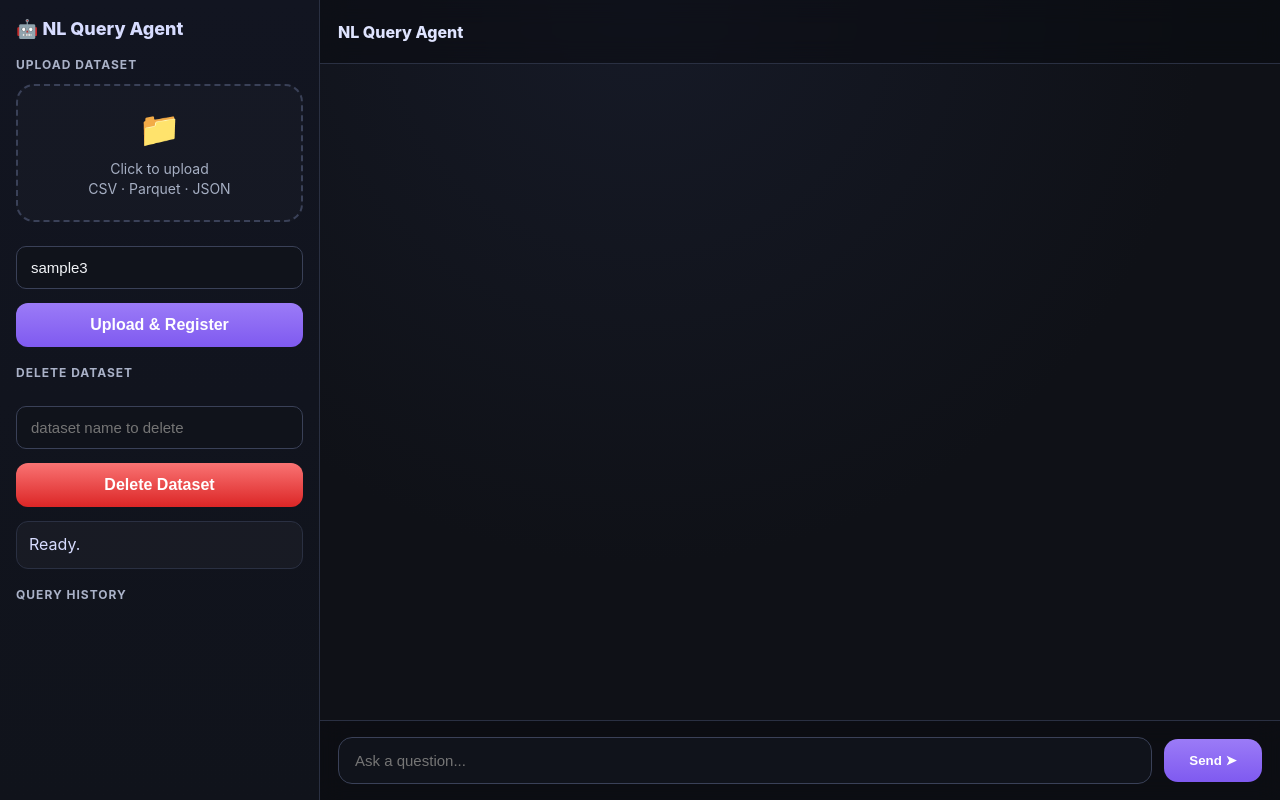
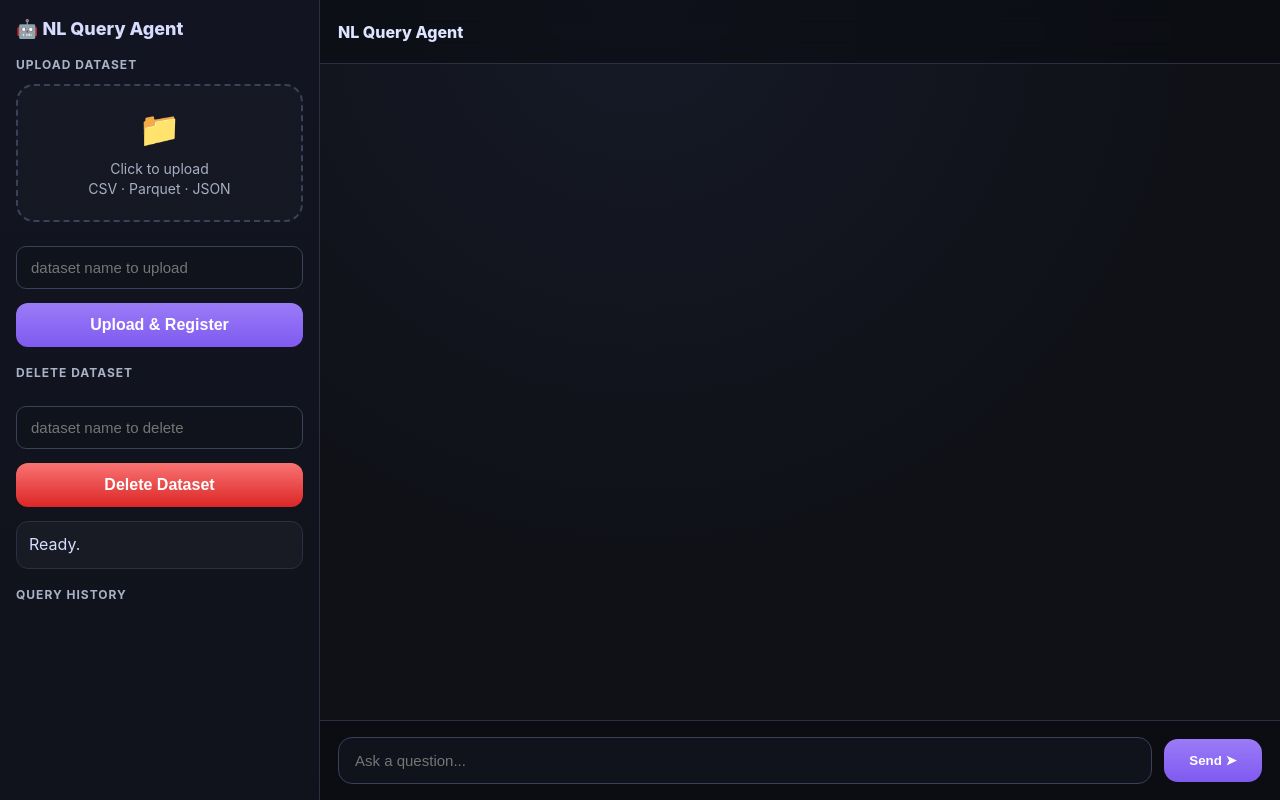
Before and after one commit to kkaustav/nl-query-agent, a FastAPI app: page / in a window 1280 px wide. Run offline with FastAPI, Linux system fonts and the light colour scheme.

Commit message:
Change dataset name input placeholder text
Updated the placeholder text for the dataset name input field to provide clearer guidance.

```diff
--- a/templates/index.html
+++ b/templates/index.html
@@ -25,7 +25,7 @@
       <div class="section-title">Upload Dataset</div>
       <div class="upload-card" id="uploadCard"><span class="upload-icon">📁</span><div class="upload-text">Click to upload<br>CSV · Parquet · JSON</div><input id="fileInput" class="hidden" type="file" accept=".csv,.parquet,.json" /></div>
       <div class="file-name" id="fileName"></div>
-      <input id="datasetName" class="input" type="text" placeholder="dataset name" value="sample3" />
+      <input id="datasetName" class="input" type="text" placeholder="dataset name to upload" />
       <button id="uploadBtn" class="button">Upload & Register</button>
       <div class="section-title">Delete Dataset</div>
       <input id="deleteDatasetName" class="input" type="text" placeholder="dataset name to delete" />
```
